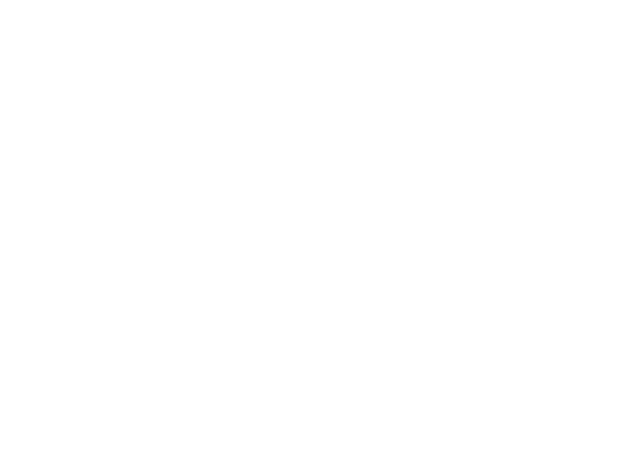
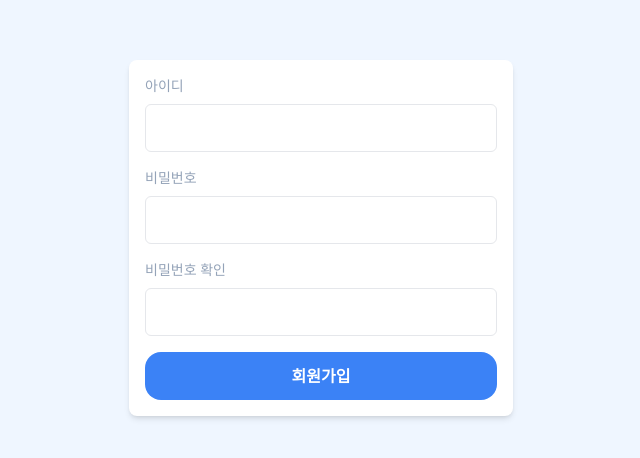
Before and after one commit to chadseok/wanted-pre-onboarding-challenge-fe-1, a React (Vite) app in the folder client/: page /signup in a window 1280 px wide. Before the commit this address had no page. Shown: the part 162-620 px from the top of the page, without its empty margins (319-959 px from the left). Built offline with nearby package versions, Linux system fonts and the light colour scheme.

Commit message:
feat: add signup page and connect signup api

```diff
--- a/client/src/pages/index.tsx
+++ b/client/src/pages/index.tsx
@@ -3,6 +3,7 @@ import { BrowserRouter, Routes, Route } from "react-router-dom";
 import Home from "./home";
 import { TodoDetail } from "./home/components";
 import Login from "./login";
+import SignUp from "./signup";
 
 function PageRouter() {
   return (
@@ -12,6 +13,7 @@ function PageRouter() {
           <Route path="todos/:id" element={<TodoDetail />} />
         </Route>
         <Route path="login" element={<Login />} />
+        <Route path="signup" element={<SignUp />} />
       </Routes>
     </BrowserRouter>
   );
--- /dev/null
+++ b/client/src/pages/signup/components.tsx
@@ -0,0 +1,51 @@
+import React from "react";
+import { useSignUp } from "./hooks";
+
+export function SignUpLayout(props: { children: React.ReactNode }) {
+  return (
+    <div className="w-96 bg-white rounded-lg shadow-md overflow-hidden p-4">
+      {props.children}
+    </div>
+  );
+}
+
+export function SignUpForm() {
+  const {
+    email,
+    setEmail,
+    password,
+    setPassword,
+    passwordcheck,
+    setPasswordcheck,
+    handleSignUp,
+  } = useSignUp();
+
+  return (
+    <form className="flex flex-col gap-2" onSubmit={handleSignUp}>
+      <h3 className="text-slate-400 text-sm">아이디</h3>
+      <input
+        type="email"
+        className="h-12 mb-2 border rounded-md p-2"
+        value={email}
+        onChange={(e) => setEmail(e.target.value)}
+      />
+      <h3 className="text-slate-400 text-sm">비밀번호</h3>
+      <input
+        type="password"
+        className="h-12 mb-2 border rounded-md p-2"
+        value={password}
+        onChange={(e) => setPassword(e.target.value)}
+      />
+      <h3 className="text-slate-400 text-sm">비밀번호 확인</h3>
+      <input
+        type="password"
+        className="h-12 mb-2 border rounded-md p-2"
+        value={passwordcheck}
+        onChange={(e) => setPasswordcheck(e.target.value)}
+      />
+      <button className="rounded-2xl bg-blue-500 text-white h-12 font-semibold">
+        회원가입
+      </button>
+    </form>
+  );
+}
--- /dev/null
+++ b/client/src/pages/signup/hooks.tsx
@@ -0,0 +1,31 @@
+import React from "react";
+import { useNavigate } from "react-router-dom";
+import { api } from "../@common/api";
+
+export function useSignUp() {
+  const navigate = useNavigate();
+  const [email, setEmail] = React.useState<string>("");
+  const [password, setPassword] = React.useState<string>("");
+  const [passwordcheck, setPasswordcheck] = React.useState<string>("");
+
+  const handleSignUp = (event: React.FormEvent<HTMLFormElement>) => {
+    event.preventDefault();
+
+    api
+      .post("/users/create", { email, password })
+      .then(() => {
+        navigate("/login");
+      })
+      .catch((err) => console.error(err));
+  };
+
+  return {
+    email,
+    setEmail,
+    password,
+    setPassword,
+    passwordcheck,
+    setPasswordcheck,
+    handleSignUp,
+  };
+}
--- /dev/null
+++ b/client/src/pages/signup/index.tsx
@@ -0,0 +1,15 @@
+import React from "react";
+import GlobalLayout from "../@common/GlobalLayout";
+import { SignUpLayout, SignUpForm } from "./components";
+
+function SignUp() {
+  return (
+    <GlobalLayout>
+      <SignUpLayout>
+        <SignUpForm />
+      </SignUpLayout>
+    </GlobalLayout>
+  );
+}
+
+export default SignUp;
```
